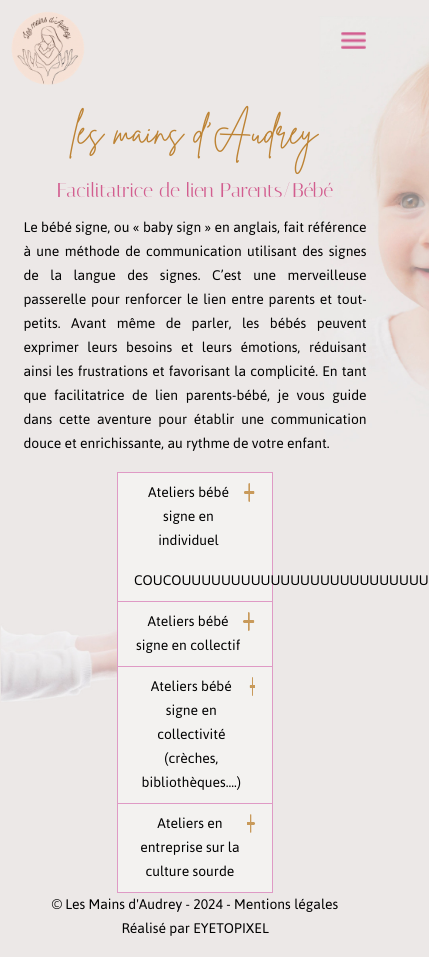
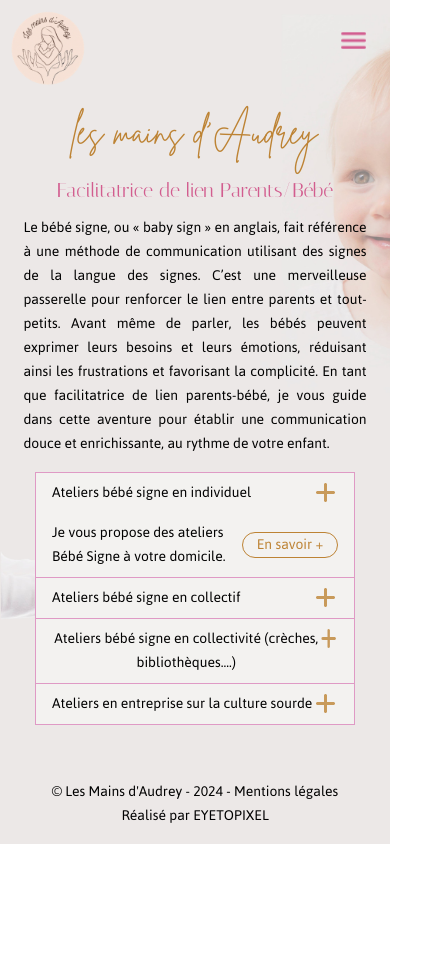
Before and after one commit to luciel53/lesmainsd-audrey, a Next.js app in the folder les-mains-d-audrey/: page / in a window 390 px wide. Both pictures are taken after a click on the button "Ateliers bébé signe en individuel". Shown: the whole page, 429 px wide, since content can reach past the window. After the commit the page ends 844 px from the top, so only its background shows below. Built offline with nearby package versions, Linux system fonts and the light colour scheme; what tailwindcss-animated would draw is missing.

Commit message:
added the button En savoir + to the accordion

```diff
--- a/les-mains-d-audrey/src/app/components/Accordion.js
+++ b/les-mains-d-audrey/src/app/components/Accordion.js
@@ -1,6 +1,7 @@
 "use client";
 
 import Image from "next/image";
+import Link from "next/link";
 import { useState } from "react";
 
 export default function Accordion({ title, children, isFirst }) {
@@ -14,7 +15,7 @@ export default function Accordion({ title, children, isFirst }) {
     <div className="flex flex-col items-center font-jaldi">
       <button
         onClick={toggleAccordion}
-        className={`flex flex-row justify-between w-[40%] bg-lightBG px-4 py-2 ${
+        className={`flex flex-row justify-between w-80 md:w-[60%] lg:w-[40%] bg-lightBG px-4 py-2 ${
           isOpen
             ? "border-x border-t border-lightPink "
             : " border border-lightPink"
@@ -32,8 +33,17 @@ export default function Accordion({ title, children, isFirst }) {
         </span>
       </button>
       {isOpen && (
-        <div className="w-[40%] bg-lightBG border-x border-b border-lightPink px-4 py-2">
-          {children}
+        <div className="flex flex-row justify-between w-80 md:w-[60%] lg:w-[40%] bg-lightBG border-x border-b border-lightPink px-4 py-2">
+          <div className=" w-44 md:w-72 lg:w-[68%] whitespace-break-spaces break-words">
+            <p className="">
+            {children}
+            </p>
+          </div>
+          <div className=" self-center">
+            <Link href="/services">
+            <button className="text-gold w-24 md:mr-4 lg:mr-4 border border-gold rounded-full px-2">En savoir +</button>
+            </Link>
+          </div>
         </div>
       )}
     </div>
--- a/les-mains-d-audrey/src/app/page.js
+++ b/les-mains-d-audrey/src/app/page.js
@@ -20,12 +20,12 @@ export default function Home() {
       <div>
         <Accordion
         title="Ateliers bébé signe en individuel"
-        children="COUCOUUUUUUUUUUUUUUUUUUUUUUUUU"
+        children="Je vous propose des ateliers Bébé Signe à votre domicile."
         isFirst={true}
         />
         <Accordion
         title="Ateliers bébé signe en collectif "
-        children="COUCOUUUUUUUUUUUUUUUUUUUUUUUUU"
+        children="COUCOUUUUUUUUUUUUUUUfffffffffffffffffffffffffffffffffffffffffffffffffffffffffUUUUUUUUUU"
         />
         <Accordion
         title="Ateliers bébé signe en collectivité (crèches, bibliothèques....)"
```
